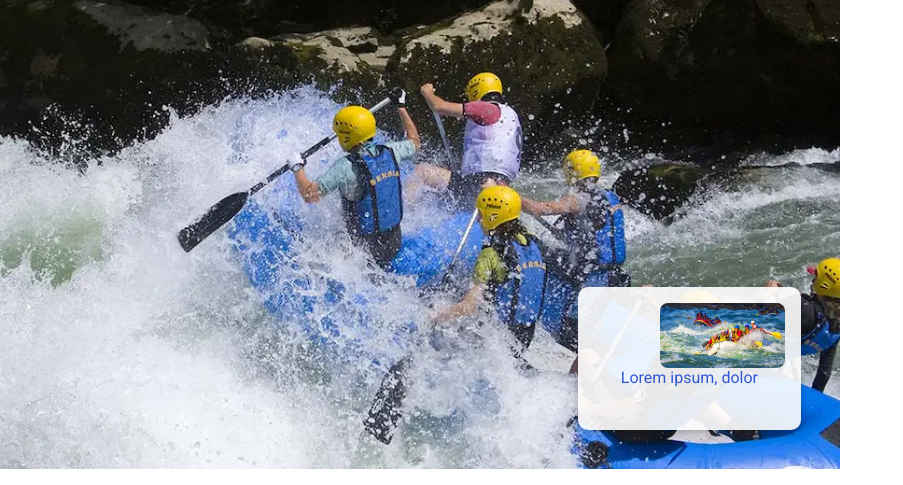
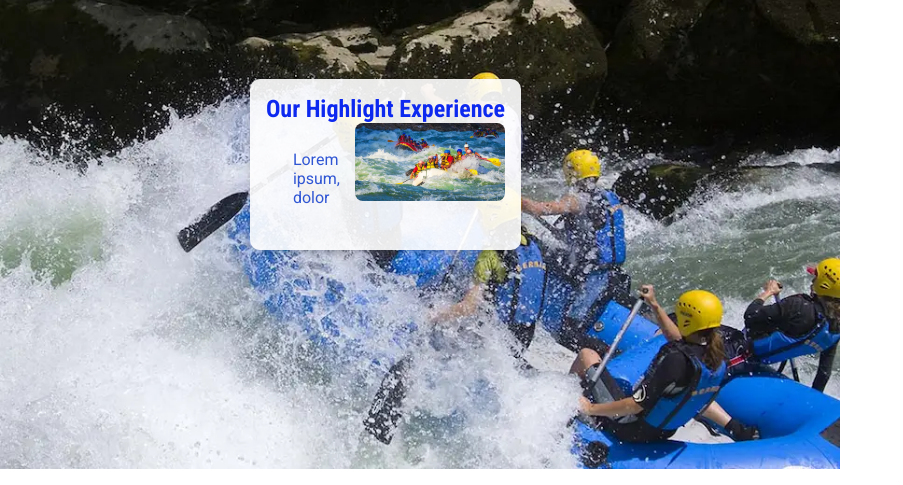
Before and after one commit to MargaritaWendt/wdd130, a plain HTML site: page wwr/about.html in a window 1280 px wide. Shown: the part 263-748 px from the top of the page, without its empty margins (0-903 px from the left). Drawn offline with Linux system fonts and the light colour scheme.

Commit message:
Added changes

```diff
--- a/wwr/about.html
+++ b/wwr/about.html
@@ -26,6 +26,7 @@
             <img src="images/rafting02.webp" alt="">
             <h1>Baden-Wurtemberg Rafting</h1>
             <article class="highlight">
+                <h2>Our Highlight Experience</h2>
                 <img src="images/RAFTING03.webp" alt="">
                 <p>Lorem ipsum, dolor</p>
             </article>
--- a/wwr/styles/rafting.css
+++ b/wwr/styles/rafting.css
@@ -89,19 +89,19 @@ nav, p, section, article {
 
 .hero article {
     position: absolute;
-    bottom: 20px;
-    right: 20px;
+    bottom: 200px;
+    right: 300px;
     background-color: rgba(255, 255, 255, 0.9);
     padding: 1rem;
     border-radius: 10px;
-    max-width: 250px;
+    max-width: 300px;
     box-shadow: 0 2px 6px rgba(0, 0, 0, 0.2);
 }
 
 
 .hero article img {
     float: right;
-    width: 125px;
+    width: 150px;
     height: auto;
     border-radius: 8px;
 
```
